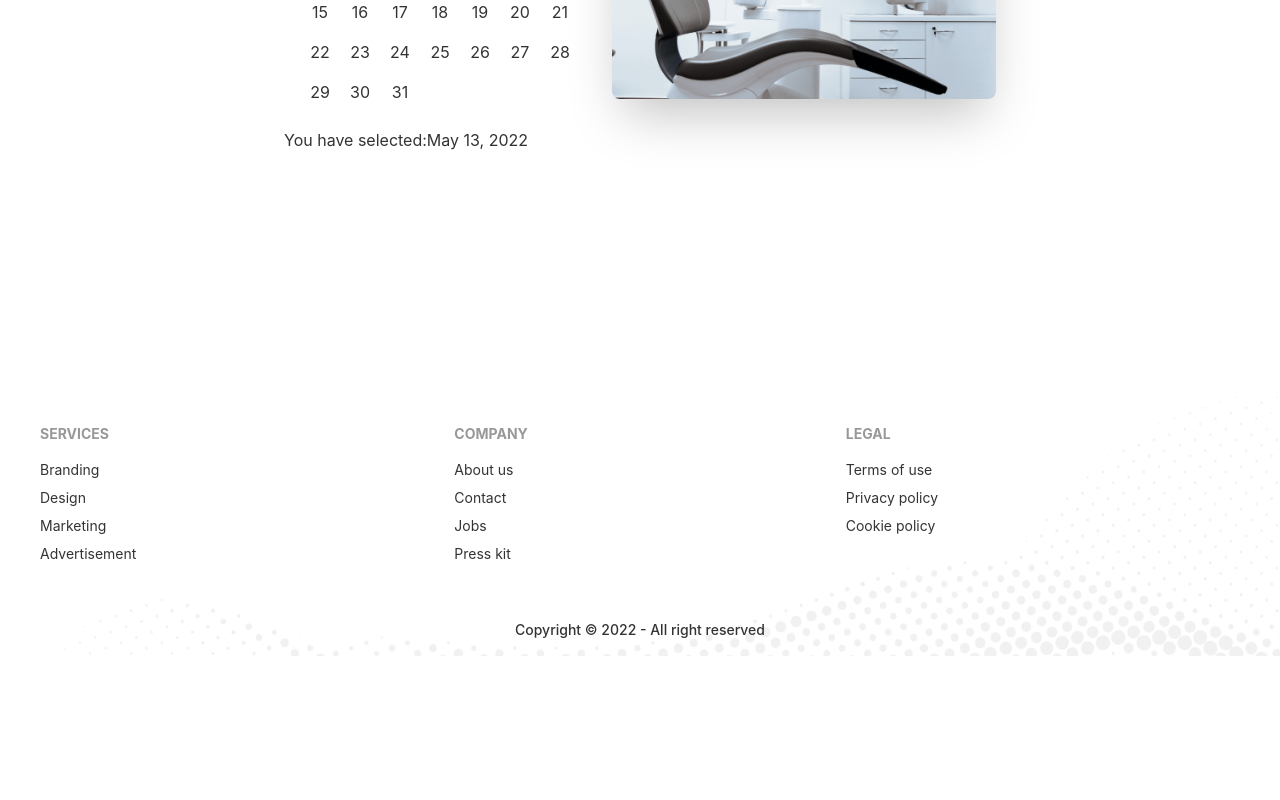
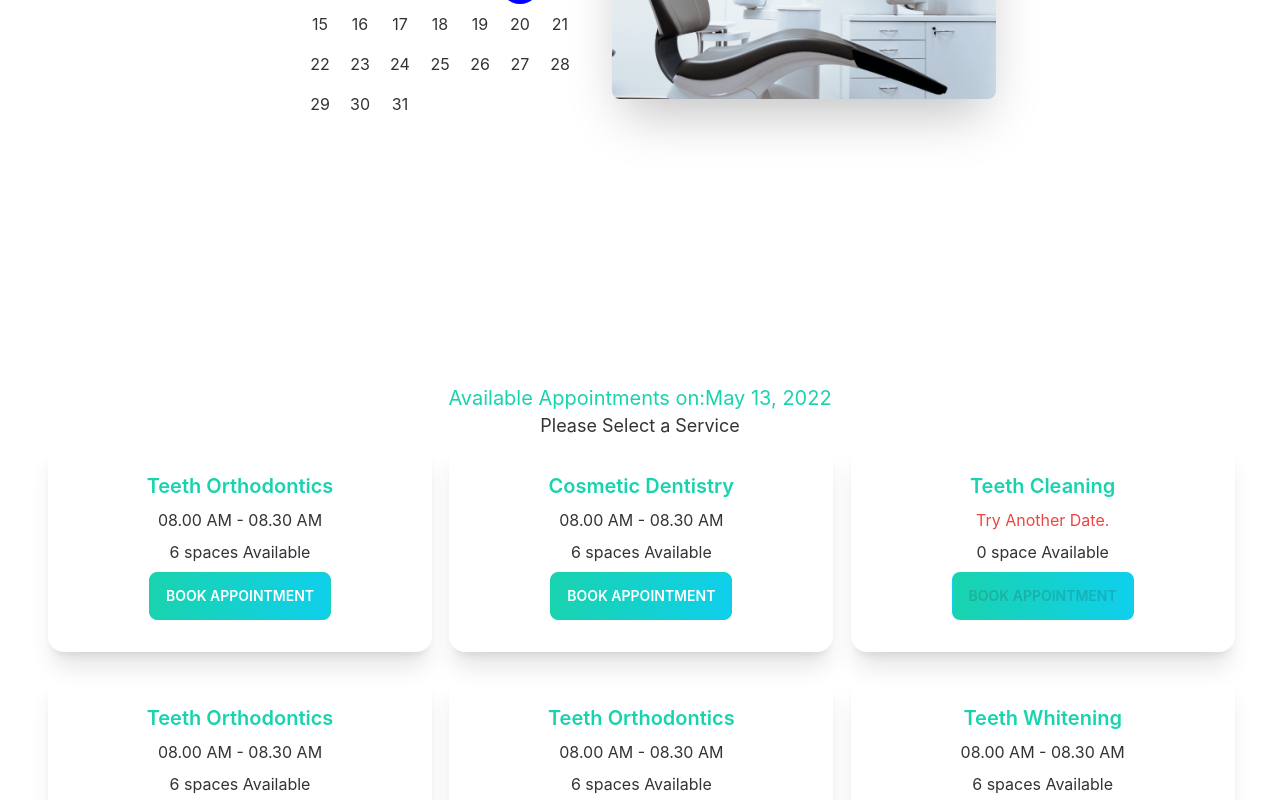
Before and after one commit to SR-Shahen/doctors-portal-client, a React (Create React App) app: page /appointment in a window 1280 px wide. Shown: the part 480-1280 px from the top of the page. Before the commit the page ends 1136 px from the top, so only its background shows below. Built offline with nearby package versions, Linux system fonts and the light colour scheme.

Commit message:
added appointment slots

```diff
--- /dev/null
+++ b/public/Service.json
@@ -0,0 +1,67 @@
+[
+    {
+        "_id": 1,
+        "name": "Teeth Orthodontics",
+        "slots": [
+            "08.00 AM - 08.30 AM",
+            "08.30 AM - 09.00 AM",
+            "09.00 AM - 09.30 AM",
+            "09.30 AM - 10.00 AM",
+            "10.00 AM - 10.30 AM",
+            "10.30 AM - 11.00 AM"
+        ]
+    },
+    {
+        "_id": 2,
+        "name": "Cosmetic Dentistry",
+        "slots": [
+            "08.00 AM - 08.30 AM",
+            "08.30 AM - 09.00 AM",
+            "09.00 AM - 09.30 AM",
+            "09.30 AM - 10.00 AM",
+            "10.00 AM - 10.30 AM",
+            "10.30 AM - 11.00 AM"
+        ]
+    },
+    {
+        "_id": 3,
+        "name": "Teeth Cleaning",
+        "slots": []
+    },
+    {
+        "_id": 4,
+        "name": "Teeth Orthodontics",
+        "slots": [
+            "08.00 AM - 08.30 AM",
+            "08.30 AM - 09.00 AM",
+            "09.00 AM - 09.30 AM",
+            "09.30 AM - 10.00 AM",
+            "10.00 AM - 10.30 AM",
+            "10.30 AM - 11.00 AM"
+        ]
+    },
+    {
+        "_id": 5,
+        "name": "Teeth Orthodontics",
+        "slots": [
+            "08.00 AM - 08.30 AM",
+            "08.30 AM - 09.00 AM",
+            "09.00 AM - 09.30 AM",
+            "09.30 AM - 10.00 AM",
+            "10.00 AM - 10.30 AM",
+            "10.30 AM - 11.00 AM"
+        ]
+    },
+    {
+        "_id": 6,
+        "name": "Teeth Whitening",
+        "slots": [
+            "08.00 AM - 08.30 AM",
+            "08.30 AM - 09.00 AM",
+            "09.00 AM - 09.30 AM",
+            "09.30 AM - 10.00 AM",
+            "10.00 AM - 10.30 AM",
+            "10.30 AM - 11.00 AM"
+        ]
+    }
+]
--- a/src/Pages/Appointment/Appointment.js
+++ b/src/Pages/Appointment/Appointment.js
@@ -1,11 +1,14 @@
-import React from 'react';
+import React, { useState } from 'react';
 import Footer from '../Shared/Footer'
 import AppointmentBanner from './AppointmentBanner';
+import AvailableAppointments from './AvailableAppointments';
 
 const Appointment = () => {
+    const [date, setDate] = useState(new Date())
     return (
-        <div>
-            <AppointmentBanner></AppointmentBanner>
+        <div className='px-12'>
+            <AppointmentBanner date={date} setDate={setDate}></AppointmentBanner>
+            <AvailableAppointments date={date}></AvailableAppointments>
             <Footer></Footer>
         </div>
     );
--- a/src/Pages/Appointment/AppointmentBanner.js
+++ b/src/Pages/Appointment/AppointmentBanner.js
@@ -1,10 +1,9 @@
-import React, { useState } from 'react';
+import React from 'react';
 import chair from '../../assets/images/chair.png'
 import { DayPicker } from 'react-day-picker';
 import 'react-day-picker/dist/style.css';
-import { format } from 'date-fns';
-const AppointmentBanner = () => {
-    const [date, setDate] = useState(new Date())
+const AppointmentBanner = ({ date, setDate }) => {
+
     return (
         <div class="hero min-h-screen ">
             <div class="hero-content flex-col lg:flex-row-reverse">
@@ -14,7 +13,7 @@ const AppointmentBanner = () => {
                         mode="single"
                         selected={date}
                         onSelect={setDate} />
-                    <p>You have selected:{format(date, 'PP')}</p>
+
                 </div>
 
             </div>
--- /dev/null
+++ b/src/Pages/Appointment/AvailableAppointments.js
@@ -0,0 +1,28 @@
+import { format } from 'date-fns';
+import React, { useEffect, useState } from 'react';
+import Service from './Service';
+
+const AvailableAppointments = ({ date }) => {
+    const [services, setServices] = useState([]);
+    useEffect(() => {
+        fetch('service.json')
+            .then(res => res.json())
+            .then(data => setServices(data))
+    }, [])
+    return (
+        <div>
+            <p className='text-center text-secondary text-xl'>Available Appointments on:{format(date, 'PP')}</p>
+            <p className='text-center text-lg'>Please Select a Service</p>
+            <div className='grid grid-cols-1 lg:grid-cols-3 gap-5 text-center'>
+                {
+                    services.map(service => <Service
+                        key={service._id}
+                        service={service}
+                    ></Service>)
+                }
+            </div>
+        </div>
+    );
+};
+
+export default AvailableAppointments;
--- /dev/null
+++ b/src/Pages/Appointment/Service.js
@@ -0,0 +1,24 @@
+import React from 'react';
+
+
+const Service = ({ service }) => {
+    const { name, slots } = service;
+    return (
+        <div class="card w-96  shadow-xl">
+            <div class="card-body ">
+                <h2 class="card-title justify-center text-secondary">{name}</h2>
+                <p>
+                    {slots.length > 0 ?
+                        <span>{slots[0]}</span> :
+                        <span className='text-red-500'>Try Another Date.</span>}
+                </p>
+                <p>{slots.length} {slots.length === 0 ? "space" : "spaces"} Available</p>
+                <div class="card-actions justify-center">
+                    <button disabled={slots.length === 0} className='btn btn-secondary text-white bg-gradient-to-r from-secondary to-primary'>book Appointment</button>
+                </div>
+            </div>
+        </div>
+    );
+};
+
+export default Service;
--- a/src/Pages/Home/Home.js
+++ b/src/Pages/Home/Home.js
@@ -5,7 +5,7 @@ import Banner from './Banner';
 import ContactForm from './ContactForm';
 import Info from './Info';
 import Reviews from './Reviews';
-import Service from './Service';
+import Services from './Services';
 
 const Home = () => {
     return (
@@ -13,7 +13,7 @@ const Home = () => {
 
             <Banner></Banner>
             <Info></Info>
-            <Service></Service>
+            <Services></Services>
             <Appointment></Appointment>
             <Reviews></Reviews>
             <ContactForm></ContactForm>
```
Also changed, not shown: src/Pages/Home/Services.js (renamed from src/Pages/Home/Service.js).
